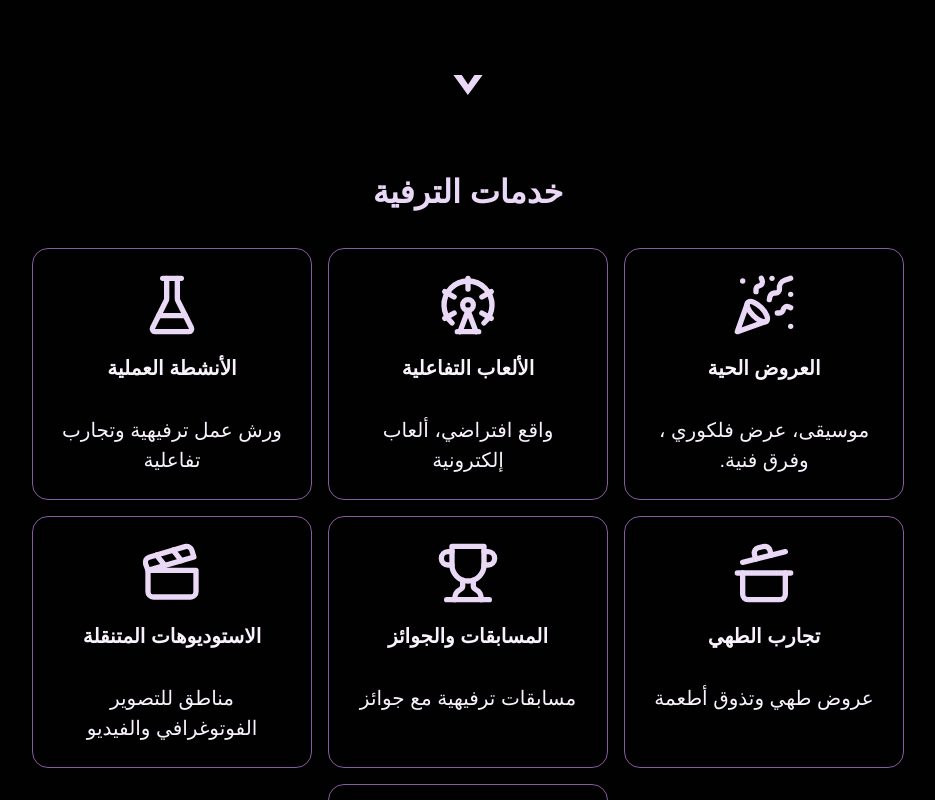
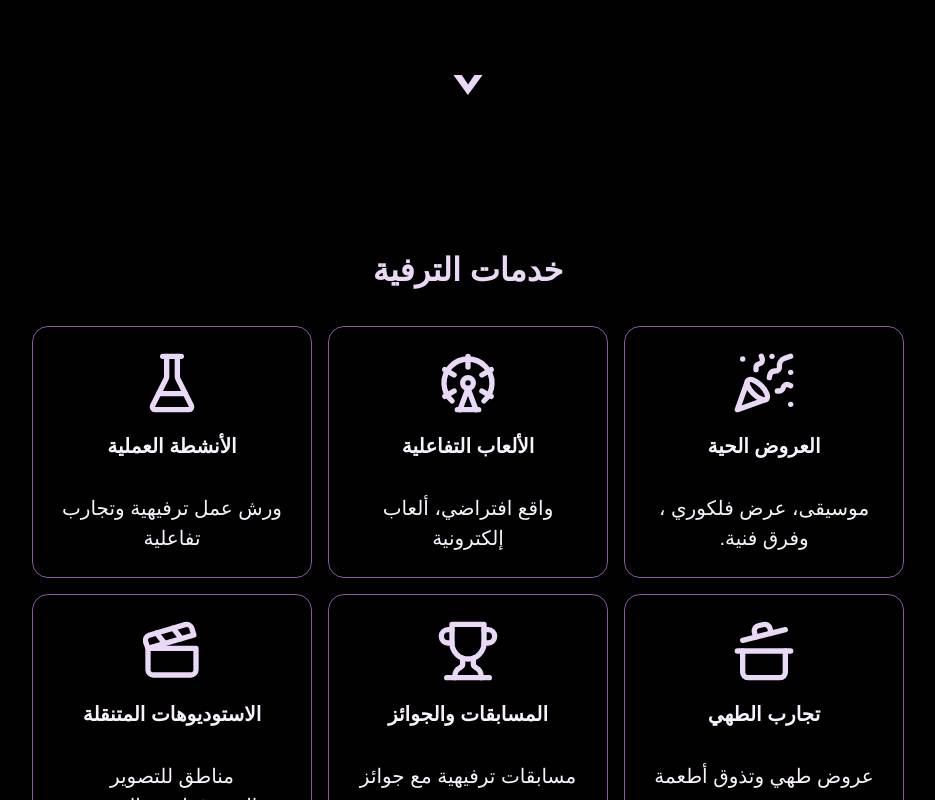
Before and after one commit to Paula-Refaat/Excited, a Next.js app: page / in a window 1280 px wide. Shown: the part 9080-9880 px from the top of the page, without its empty margins (172-1107 px from the left). Built offline with nearby package versions, Linux system fonts and the light colour scheme; no server answers; a web font is replaced by a local one.

Commit message:
🐛 Fixing sizing issue

```diff
--- a/src/components/entertainment.tsx
+++ b/src/components/entertainment.tsx
@@ -11,7 +11,7 @@ const Entertainment: FC<EntertainmentProps> = ({ className, ...props }) => {
     <Section
       id="entertainment"
       className={cn(
-        'flex items-center justify-center px-8 py-12 md:min-h-[120vh]',
+        'flex items-center justify-center px-8 py-12 md:min-h-[140vh]',
         className,
       )}
       {...props}
```
